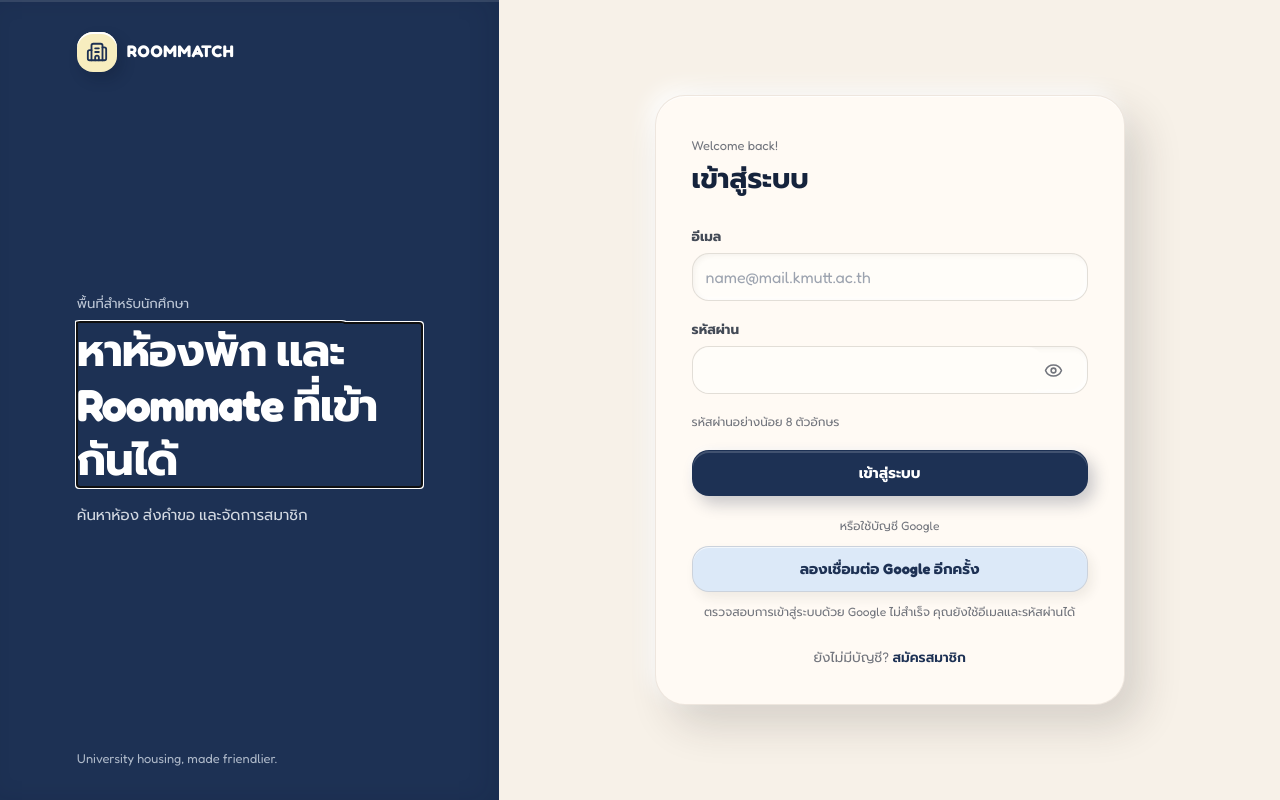
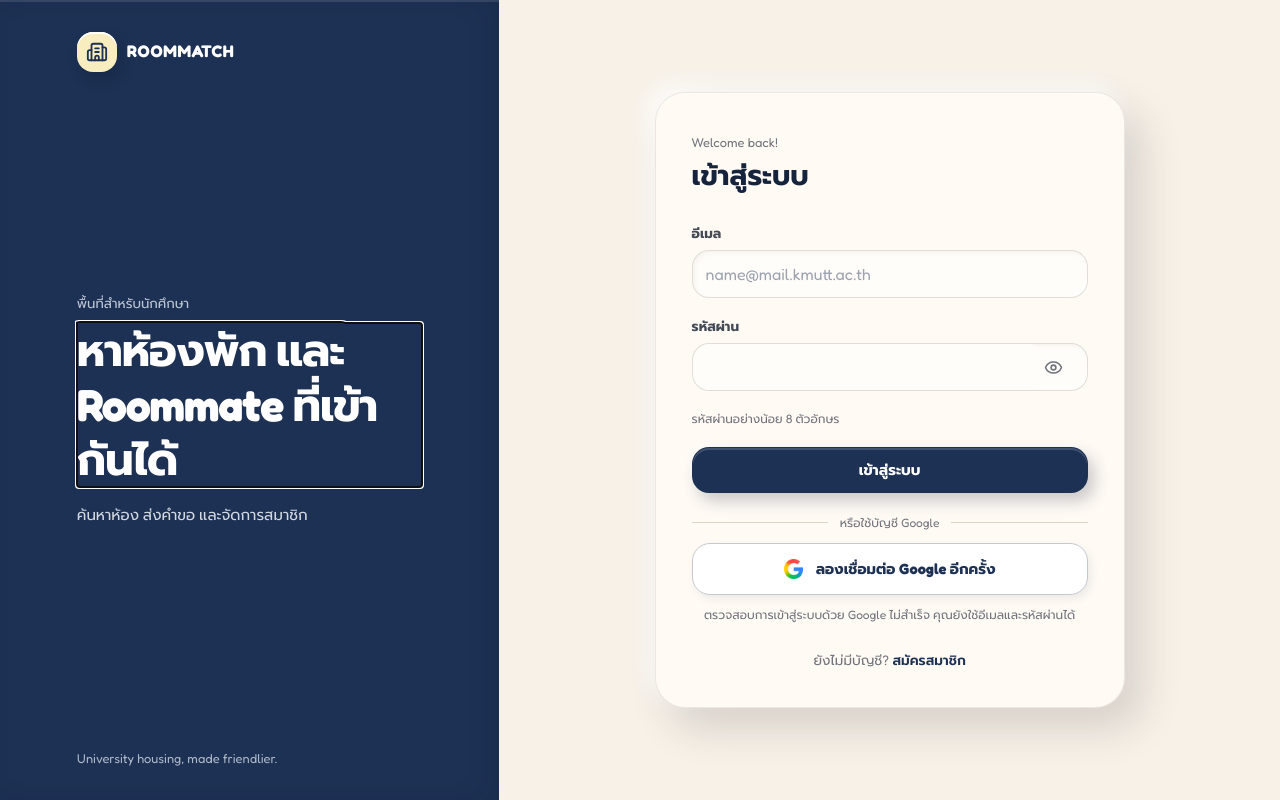
Before and after one commit to VWINDQ/RoomMatch, a React (Vite) app: page /login in a window 1280 px wide. Built offline with nearby package versions, Linux system fonts and the light colour scheme; no server answers.

Commit message:
feat: apply Google branding to sign-in controls

```diff
--- a/src/components/GoogleSignIn.tsx
+++ b/src/components/GoogleSignIn.tsx
@@ -1,6 +1,11 @@
 import { useEffect, useState } from 'react';
 import { api, SessionChangedError } from '../lib/api';
 import { Button } from './UI';
+import './GoogleSignIn.css';
+
+function GoogleLogo() {
+  return <img className="google-sign-in-logo" src="/assets/google-g.png" width={20} height={20} alt="" aria-hidden="true" />;
+}
 
 export function GoogleSignIn({ disabled, returnTo = '/rooms' }: { disabled: boolean; returnTo?: string }) {
   const [enabled, setEnabled] = useState(false);
@@ -17,15 +22,15 @@ export function GoogleSignIn({ disabled, returnTo = '/rooms' }: { disabled: bool
     return () => { active = false; };
   }, [attempt]);
   return <div className="auth-oauth">
-    <p className="field-hint">หรือใช้บัญชี Google</p>
+    <p className="field-hint google-sign-in-divider">หรือใช้บัญชี Google</p>
     {enabled && !loading && !failed
-      ? <a className="button button-secondary w-full" href={`/api/auth/oauth/google?returnTo=${encodeURIComponent(returnTo)}`}
+      ? <a className="button button-secondary google-sign-in w-full" href={`/api/auth/oauth/google?returnTo=${encodeURIComponent(returnTo)}`}
         aria-disabled={disabled || undefined} onClick={event => { if (disabled) event.preventDefault(); }}>
-        ดำเนินการต่อด้วย Google
+        <GoogleLogo /><span>ดำเนินการต่อด้วย Google</span>
       </a>
-      : <Button type="button" variant="secondary" className="w-full" loading={loading} disabled={!failed || disabled}
+      : <Button type="button" variant="secondary" className="google-sign-in w-full" loading={loading} disabled={!failed || disabled}
         onClick={() => setAttempt(value => value + 1)}>
-        {loading ? 'กำลังตรวจสอบ Google…' : failed ? 'ลองเชื่อมต่อ Google อีกครั้ง' : 'Google ยังไม่เปิดใช้งาน'}
+        {!loading && <GoogleLogo />}<span>{loading ? 'กำลังตรวจสอบ Google…' : failed ? 'ลองเชื่อมต่อ Google อีกครั้ง' : 'Google ยังไม่เปิดใช้งาน'}</span>
       </Button>}
     {failed && <p className="field-hint" role="status">ตรวจสอบการเข้าสู่ระบบด้วย Google ไม่สำเร็จ คุณยังใช้อีเมลและรหัสผ่านได้</p>}
   </div>;
```
